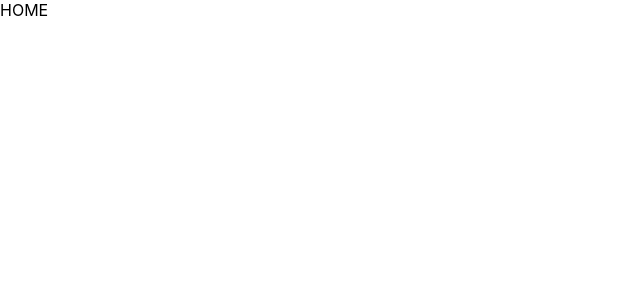
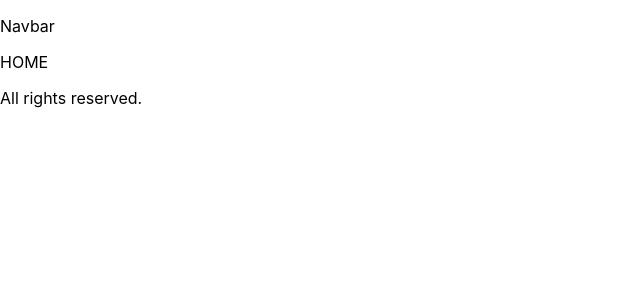
Before and after one commit to marcelohcortez/FreeNote---Frontend-WIP-, a React (Create React App) app: page / in a window 1280 px wide. Shown: the top 300 px of the page, without its empty margins (0-640 px from the left). Built offline with nearby package versions, Linux system fonts and the light colour scheme.

Commit message:
Import navbar and footer on main document

```diff
--- a/src/index.tsx
+++ b/src/index.tsx
@@ -1,17 +1,23 @@
 import React from 'react';
 import ReactDOM from 'react-dom/client';
-import Router from './router';
 import { MantineProvider } from '@mantine/core';
 
 import { theme } from './styles/theme';
+import Router from './router';
+import Navbar from './components/Navbar';
+import Footer from './components/Footer';
+
 import './styles/global.module.css';
 
-
-const root = ReactDOM.createRoot(document.getElementById('root') as HTMLElement);
+const root = ReactDOM.createRoot(
+  document.getElementById('root') as HTMLElement,
+);
 root.render(
   <React.StrictMode>
     <MantineProvider theme={theme}>
+      <Navbar />
       <Router />
+      <Footer />
     </MantineProvider>
-  </React.StrictMode>
+  </React.StrictMode>,
 );
```
